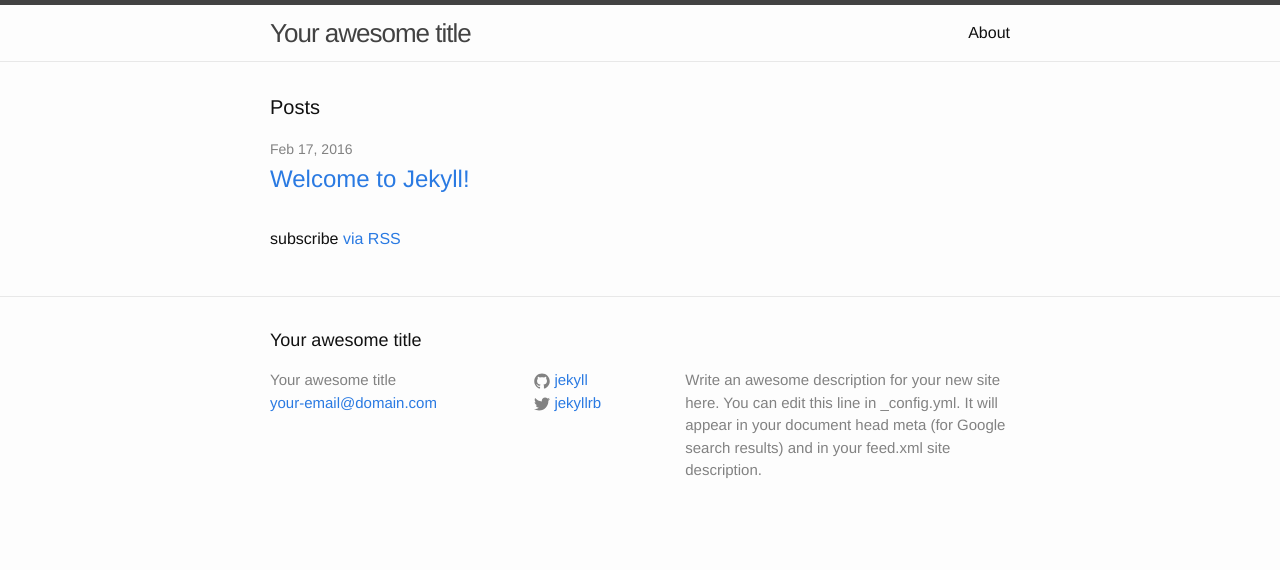
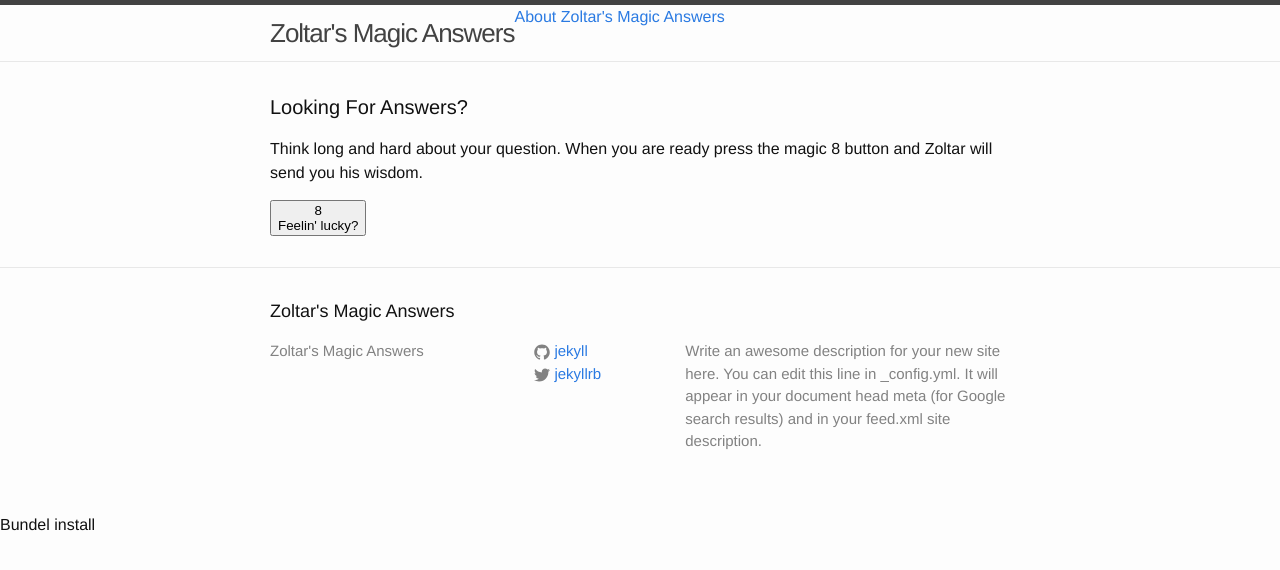
Before and after one commit to srhbinion/magic-eight, a Jekyll site: the page built from index.html, in a window 1280 px wide. Shown: the top 570 px of the page. Built offline with Jekyll 4.4.1, drawn with Linux system fonts in a browser that asks for light colours.

Commit message:
editing site layout

```diff
--- a/_config.yml
+++ b/_config.yml
@@ -6,14 +6,14 @@
 # 'jekyll serve'. If you change this file, please restart the server process.
 
 # Site settings
-title: Your awesome title
-email: your-email@domain.com
+title: Zoltar&#39;s Magic Answers
+
 description: > # this means to ignore newlines until "baseurl:"
   Write an awesome description for your new site here. You can edit this
   line in _config.yml. It will appear in your document head meta (for
   Google search results) and in your feed.xml site description.
 baseurl: "" # the subpath of your site, e.g. /blog
-url: "http://yourdomain.com" # the base hostname & protocol for your site
+url: "magiceight.sarahbinion.com" # the base hostname & protocol for your site
 twitter_username: jekyllrb
 github_username:  jekyll
 
--- a/_includes/header.html
+++ b/_includes/header.html
@@ -4,14 +4,14 @@
 
     <a class="site-title" href="{{ site.baseurl }}/">{{ site.title }}</a>
 
-    <nav class="site-nav">
+   <!-- <nav class="site-nav">
       <a href="#" class="menu-icon">
         <svg viewBox="0 0 18 15">
           <path fill="#424242" d="M18,1.484c0,0.82-0.665,1.484-1.484,1.484H1.484C0.665,2.969,0,2.304,0,1.484l0,0C0,0.665,0.665,0,1.484,0 h15.031C17.335,0,18,0.665,18,1.484L18,1.484z"/>
           <path fill="#424242" d="M18,7.516C18,8.335,17.335,9,16.516,9H1.484C0.665,9,0,8.335,0,7.516l0,0c0-0.82,0.665-1.484,1.484-1.484 h15.031C17.335,6.031,18,6.696,18,7.516L18,7.516z"/>
           <path fill="#424242" d="M18,13.516C18,14.335,17.335,15,16.516,15H1.484C0.665,15,0,14.335,0,13.516l0,0 c0-0.82,0.665-1.484,1.484-1.484h15.031C17.335,12.031,18,12.696,18,13.516L18,13.516z"/>
         </svg>
-      </a>
+      </a> -->
 
       <div class="trigger">
         {% for my_page in site.pages %}
--- a/_layouts/default.html
+++ b/_layouts/default.html
@@ -14,7 +14,10 @@
     </div>
 
     {% include footer.html %}
+<!--	javascrip here  -->
 
+	  <RVM></RVM>
+	  Bundel install
   </body>
 
 </html>
--- a/index.html
+++ b/index.html
@@ -1,12 +1,17 @@
 ---
 layout: default
+title: Zoltar's Magic Answers
+overview: true
 ---
 
 <div class="home">
+	<h1 class="page-heading">Looking For Answers?</h1>
+	<p>Think long and hard about your question. When you are ready press the magic 8 button and Zoltar will send you his wisdom.</p>
+	<div class="wisdom"></div>
+	<button class="magicE"><span>8</span><br>Feelin' lucky?</button>
 
-  <h1 class="page-heading">Posts</h1>
-
-  <ul class="post-list">
+<!--
+<ul class="post-list">
     {% for post in site.posts %}
       <li>
         <span class="post-meta">{{ post.date | date: "%b %-d, %Y" }}</span>
@@ -19,5 +24,6 @@ layout: default
   </ul>
 
   <p class="rss-subscribe">subscribe <a href="{{ "/feed.xml" | prepend: site.baseurl }}">via RSS</a></p>
+-->
 
 </div>
```
